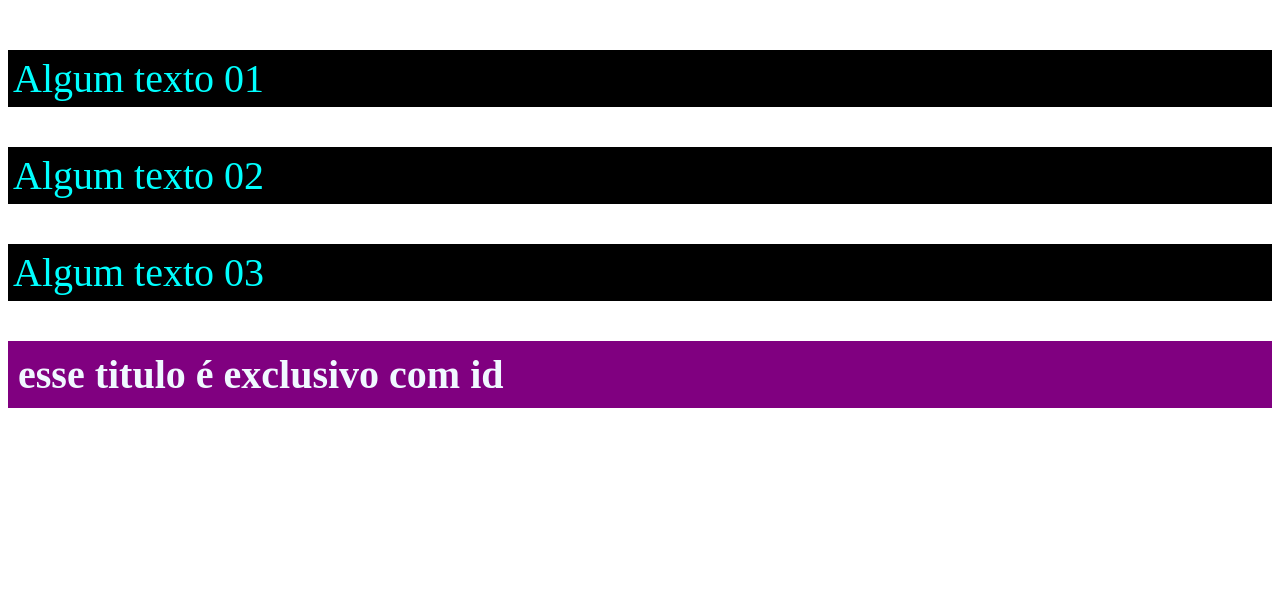
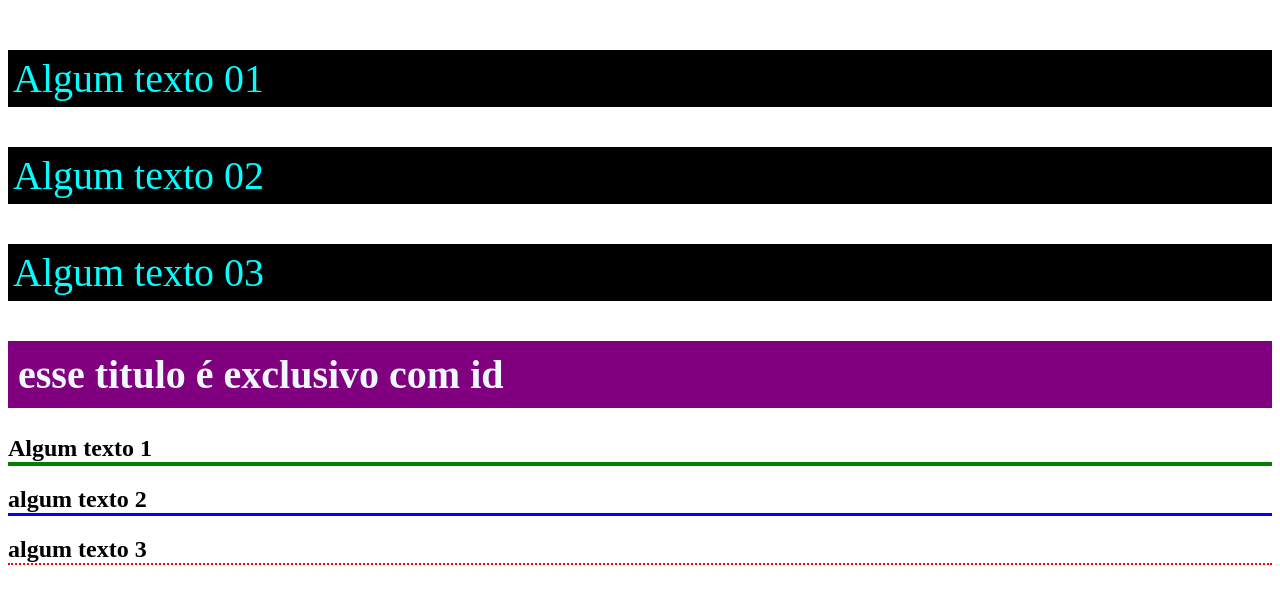
Before and after one commit to herculesmandu/11-03-html, a plain HTML site: page index.html in a window 1280 px wide. Shown: the part 964-1567 px from the top of the page. Drawn offline with Linux system fonts and the light colour scheme.

Commit message:
10 multiplas regras

```diff
--- a/css/style.css
+++ b/css/style.css
@@ -24,3 +24,18 @@ body{
     padding: 10px;
     font-size: 40px;
 }
+
+
+h2{
+    border-bottom: 2px dotted red;
+
+}
+
+.titulo{
+    border-bottom: 3px solid blue;
+
+}
+
+#algum-titulo{
+    border-bottom: 4px solid green;
+}
--- a/index.html
+++ b/index.html
@@ -60,6 +60,14 @@
                 titulo é exclusivo com id
             </h1>
 
+            <!-- 10 multiplas regras -->
+
+            <h2 id="algum-titulo" class="titulo">Algum texto 1</h2>
+            <h2 class="titulo">algum texto 2</h2>
+            <h2>algum texto 3</h2>
+
+
+
 
 
 </body>
```
